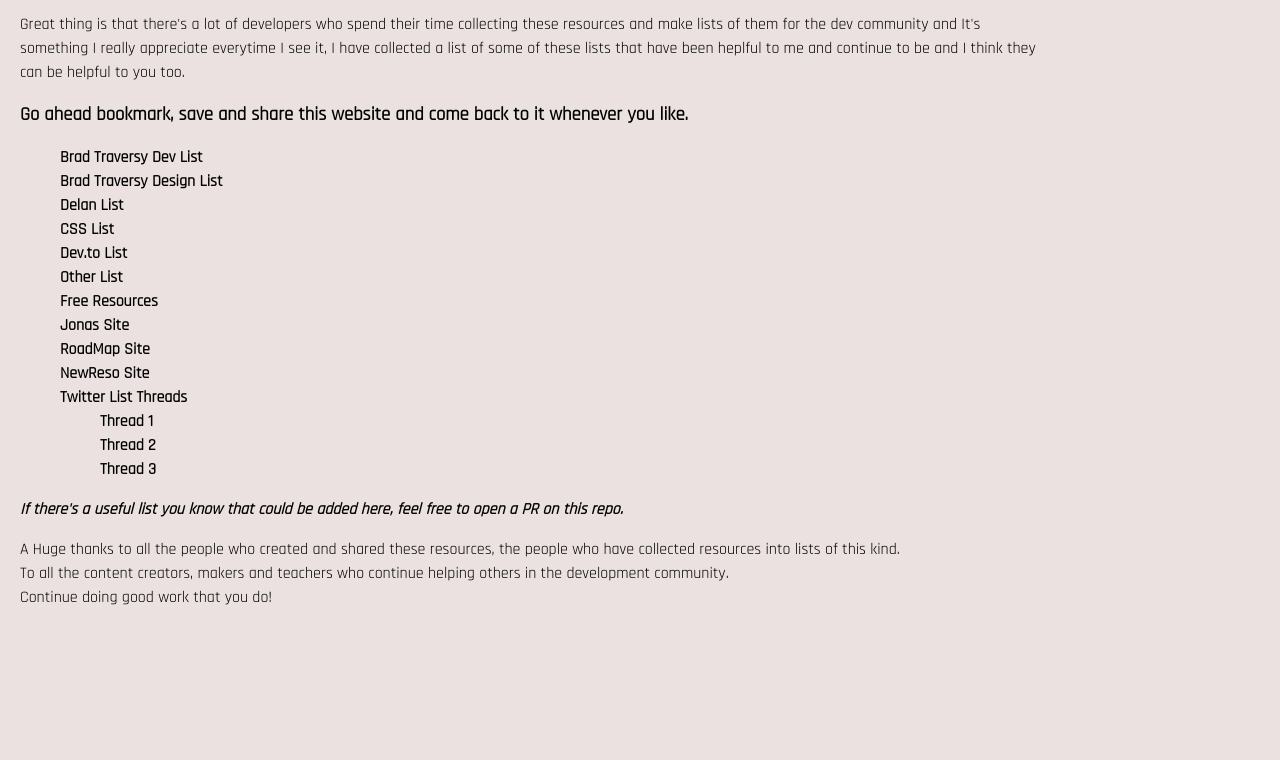
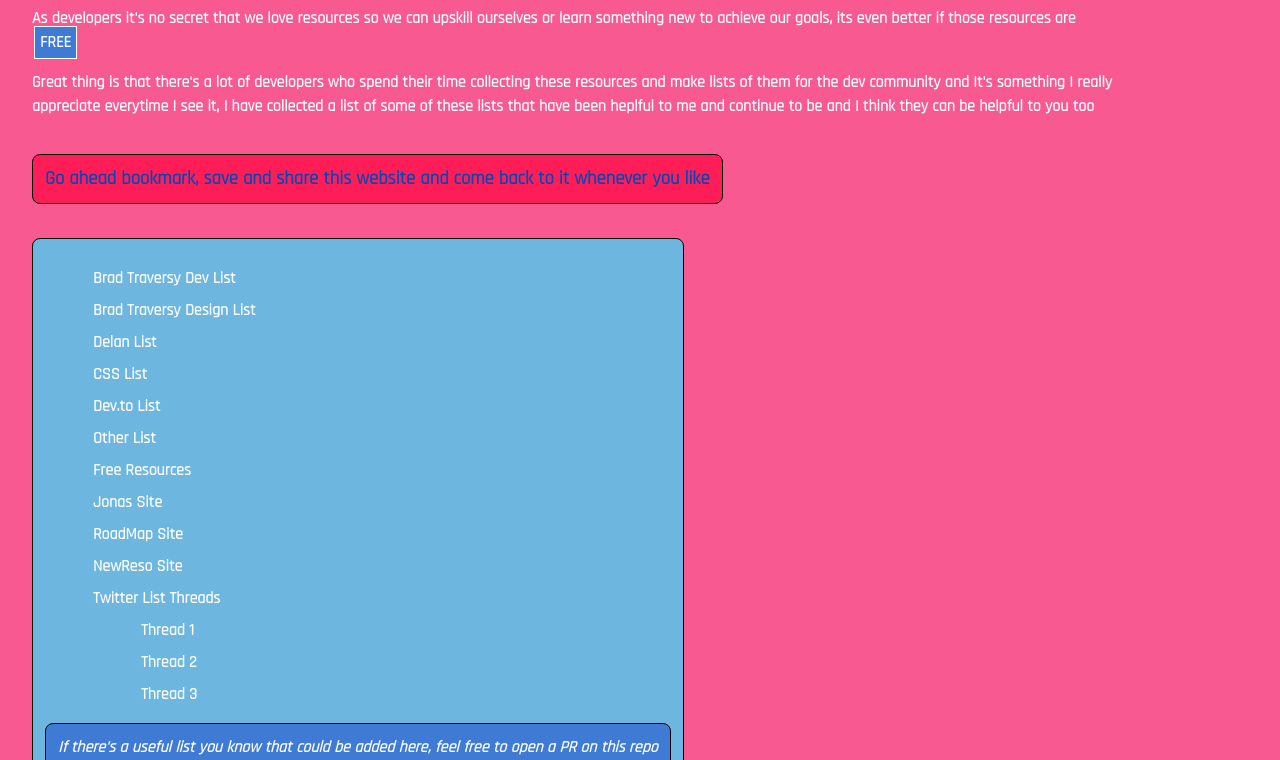
Before and after one commit to LocalAsh/_listofresources, a plain HTML site: page index.html in a window 1280 px wide. Shown: the part 132-892 px from the top of the page. Before the commit the page ends 800 px from the top, so only its background shows below. Drawn offline with Linux system fonts and the light colour scheme.

Commit message:
Added basic style

```diff
--- a/index.html
+++ b/index.html
@@ -5,16 +5,16 @@
     <meta name="viewport" content="width=device-width, initial-scale=1.0">
     <link href="https://fonts.googleapis.com/css2?family=Rajdhani&display=swap" rel="stylesheet">
     <link rel="stylesheet" href="styles.css">
-    <title>_lists_free_</title>
+    <title>list_of_lists</title>
 </head>
 <body>
     <div class="container">
-        <h3> List of lists of web resources </h3>
+        <h1 class="container_section__heading"> List of lists of web resources </h1>
         <hr>
-        <p> As developers it's no secret that we love resources so we can upskill ourselves or learn something new to achieve our goals, its even better if those resources are <b>FREE</b>.</p>
-        <p>Great thing is that there's a lot of developers who spend their time collecting these resources and make lists of them for the dev community and It's something I really appreciate everytime I see it,
-            I have collected a list of some of these lists that have been heplful to me and continue to be and I think they can be helpful to you too.</p>
-        <h3> Go ahead bookmark, save and share this website and come back to it whenever you like. </h3>
+        <p> As developers it's no secret that we love resources so we can upskill ourselves or learn something new to achieve our goals, its even better if those resources are <b id="free">FREE</b></p>
+        <p> Great thing is that there's a lot of developers who spend their time collecting these resources and make lists of them for the dev community and It's something I really appreciate everytime I see it,
+            I have collected a list of some of these lists that have been heplful to me and continue to be and I think they can be helpful to you too </p>
+        <h3 class="container_section__heading"> Go ahead bookmark, save and share this website and come back to it whenever you like </h3>
         </p>
         <div class="lists__main">
             <ul>
@@ -36,11 +36,11 @@
                     </ol>
                 </li>
             </ul>
-            <p><i>If there's a useful list you know that could be added here, feel free to open a PR on this repo.</i></p>
+            <p><i>If there's a useful list you know that could be added here, feel free to open a PR on this repo </i></p>
         </div>
         <div class="giving__thanks">
-            <p> A Huge thanks to all the people who created and shared these resources, the people who have collected resources into lists of this kind. <br>
-            To all the content creators, makers and teachers who continue helping others in the development community. <br> Continue doing good work that you do!</p>
+            <p> A huge thanks to all the people who created and shared these resources, the people who have collected resources into lists of this kind. <br>
+            To all the content creators, makers and teachers who continue helping others in the development community. <br> Continue doing good work that you do !!</p>
         </div>
         <!-- <div class="social_accounts"></div> -->
     </div>
--- a/styles.css
+++ b/styles.css
@@ -5,25 +5,54 @@
 body {
     margin: 0;
     padding: 0;
-    background-color: #ece1e1;
     line-height: 1.5rem;
     font-family: 'Rajdhani', sans-serif;
-    font-weight: 500;
+    font-weight: 700;
+    background-color: #f75990;
+    color: #fff;
 }
 
 .container {
     margin: 20px;
-    max-width: 80%;
-    display: flexbox;
-    align-items: center;
-    justify-content: center;
-    flex-wrap: wrap;
+    margin-left: 32px;
+    max-width: 85%;
 }
 
 .lists__main {
     font-weight: bold;
+    background-color: #6cb6e0;
+    border: 1px solid #000;
+    border-radius: 8px;
+    padding: 12px;
+    display: inline-block;
 }
 
-li {
+.lists__main li {
     list-style: none;
+    margin: 8px;
 }
+
+.lists__main p {
+    background-color: #3f7bd4;
+    color: #fff;
+    border: 1px solid #000;
+    border-radius: 8px;
+    padding: 12px;
+}
+
+.container_section__heading {
+    display: inline-block;
+    background-color: #ff1d58;
+    color: #0049B7;
+    border: 1px solid #000;
+    border-radius: 8px;
+    padding: 12px;
+}
+
+#free {
+    background-color: #3f7bd4;
+    color: #fff;
+    border: 1px solid #fff;
+    padding: 5px;
+    margin: 2px;
+}
```
